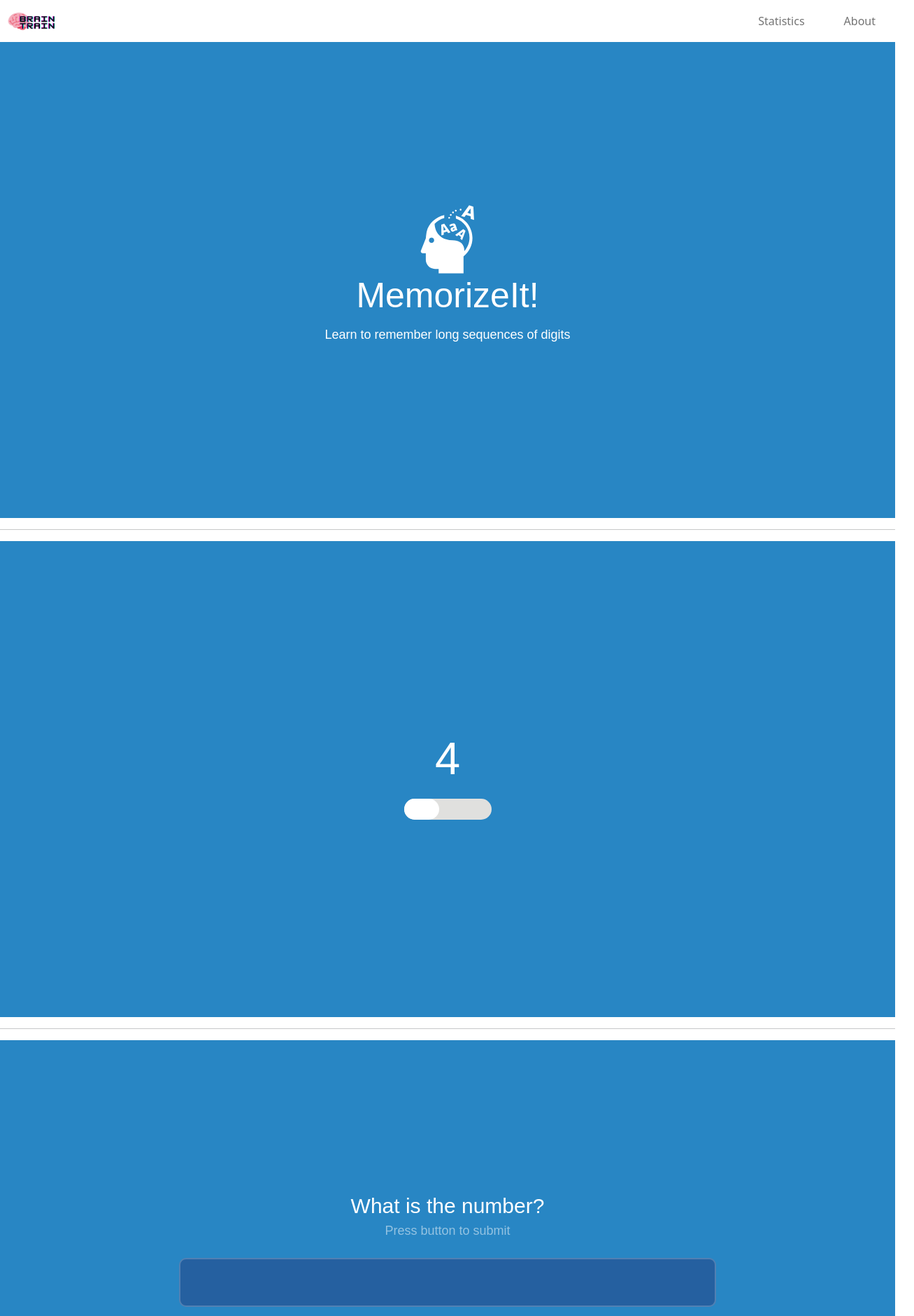
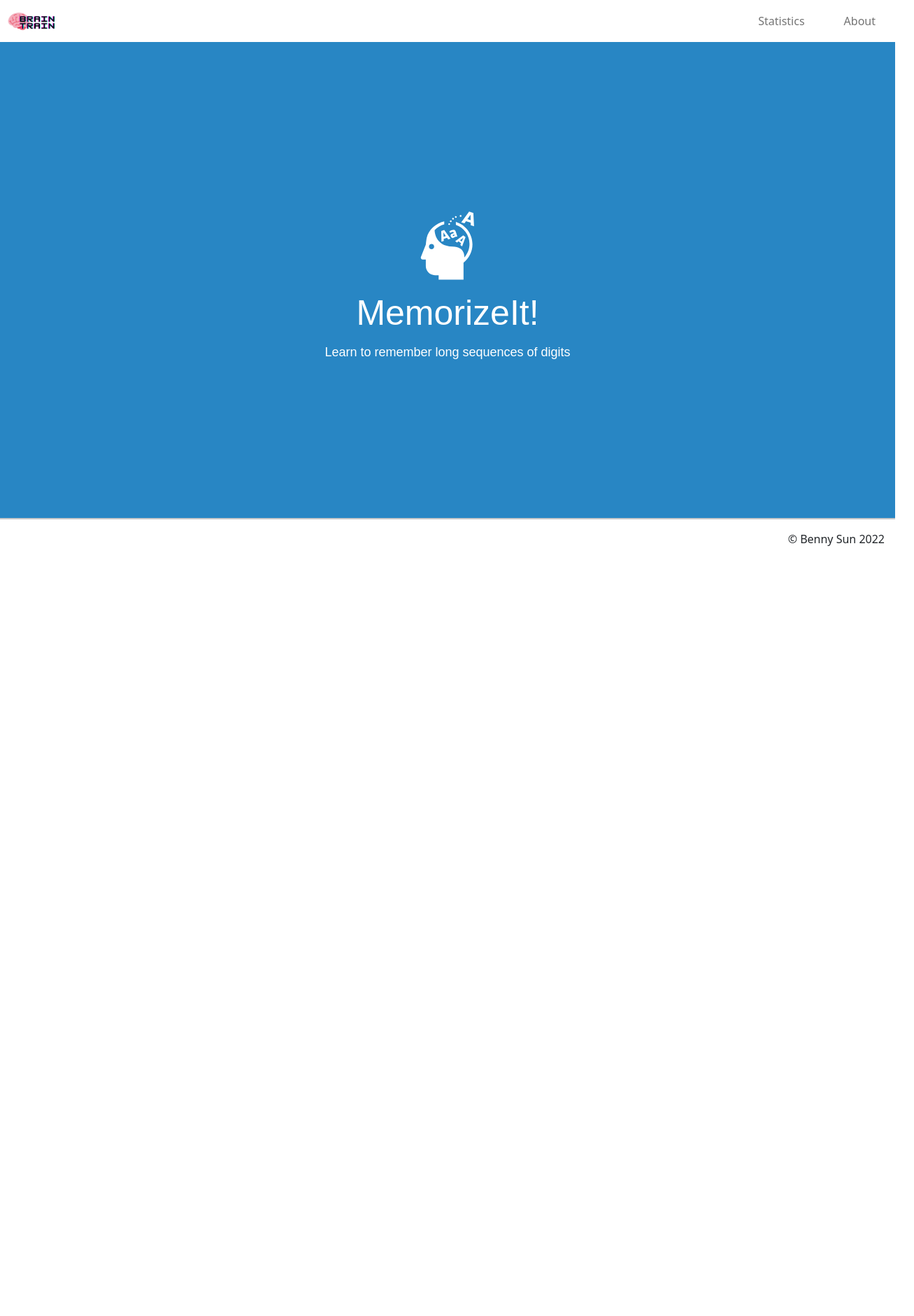
Before and after one commit to bsun1220/brain-train, a React (Create React App) app in the folder client/: page /memory in a window 1280 px wide. Shown: the top 1880 px of the page at 70% size, 1307 px wide, since content can reach past the window. After the commit the page ends 800 px from the top, so only its background shows below. Built offline with nearby package versions, Linux system fonts and the light colour scheme.

Commit message:
added child to parent feedback

```diff
--- a/client/src/components/memory-start.js
+++ b/client/src/components/memory-start.js
@@ -1,8 +1,17 @@
 import React from "react";
 import styles from "./global.module.css";
 
-export default function Start(){
+export default function Start({parentCall}){
+
+    const start = false;
+
+    const handleClick = (e) => {
+        e.preventDefault();
+        return parentCall(start);
+    };
+
     return(
+        <button className = {styles.game} onClick = {handleClick}>
         <div className = {styles.memorypage}>
             <div id = {styles.memoryrules}>
                 <img src = "memory.svg" width = "100px" alt = "time"/>
@@ -10,5 +19,7 @@
                 <p>Learn to remember long sequences of digits</p>
             </div>
         </div>
+
+        </button>
     )
 }
--- a/client/src/components/memory_game.js
+++ b/client/src/components/memory_game.js
@@ -1,4 +1,4 @@
-import React from "react";
+import React, {useEffect, useState} from "react";
 import Start from "./memory-start";
 import Number from "./number";
 import Score from "./memory-score.js";
@@ -6,17 +6,15 @@
 
 export default function Memory(){
 
-    const MAX_LEVEL = 80;
-    let start = <Start/>;
-    return(
+    const [start , setStart] = useState(true);
+
+    const changeStart = (data) => {
+        setStart(data);
+    };
+
+    return (
         <div>
-            <Start/>
-            <hr/>
-            <Number num = {"4"} completed = {40}/>
-            <hr/>
-            <Submit/>
-            <hr/>
-            <Score actualNum = {"10293091230819231831920381092381029380192830192830192830918203918203918023981023"} guessNum = {"123"}/>
+            {start && <Start parentCall = {changeStart}/>}
         </div>
     );
 }
```
